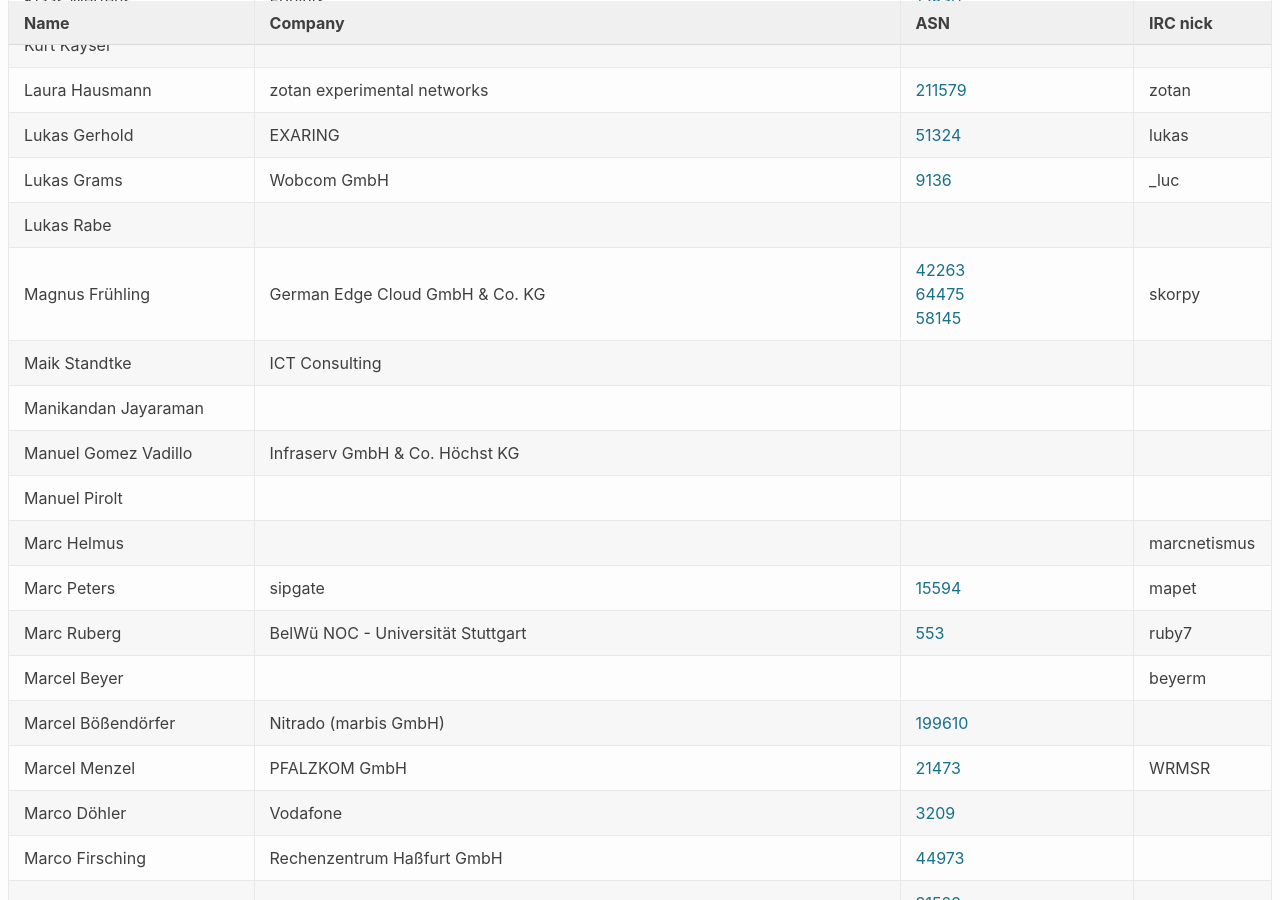
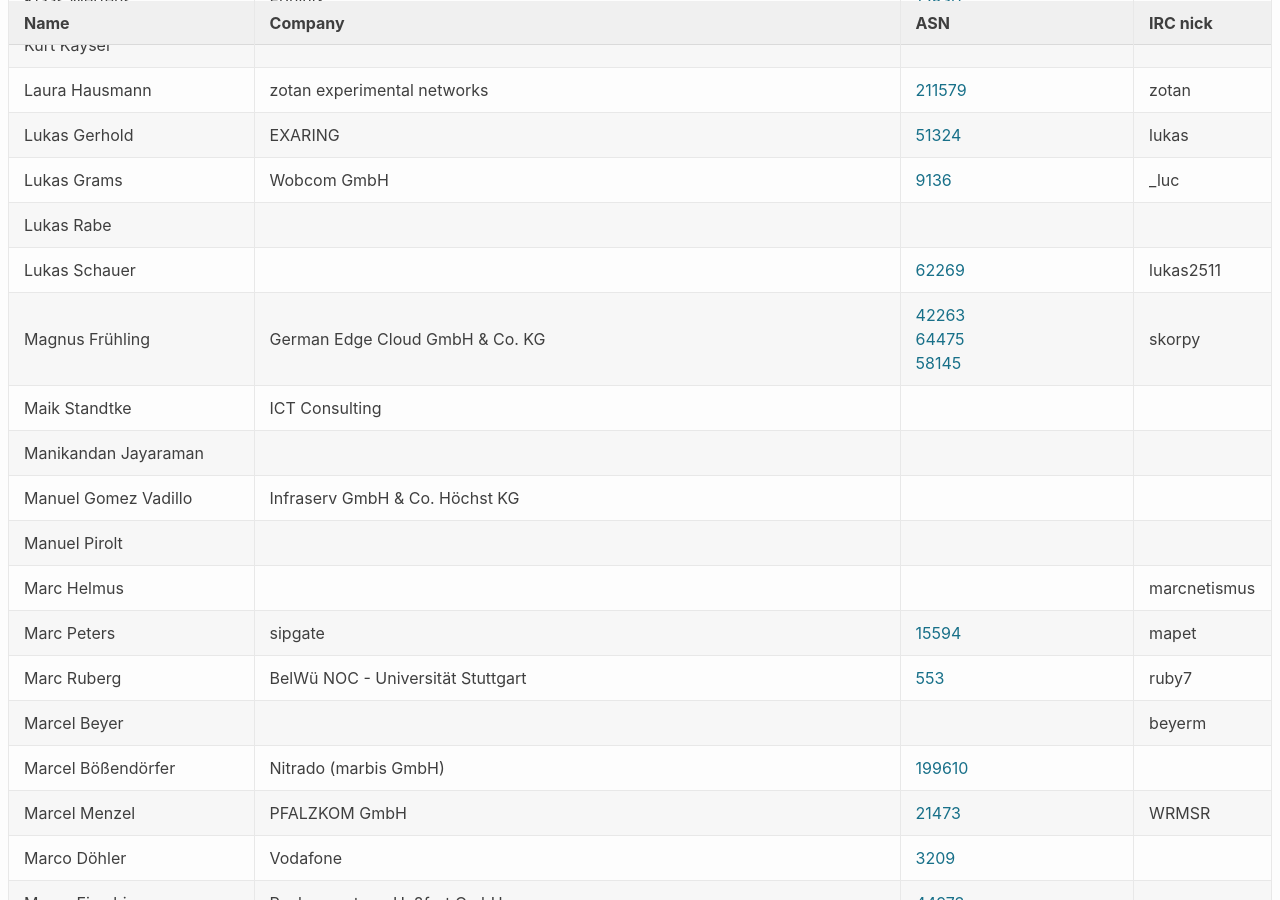
Before and after one commit to denog/pretix-attendeelist, a Jekyll site: the page built from denog13/index.markdown, in a window 1280 px wide and 900 px high, scrolled down 3592 px. Built offline with Jekyll 4.4.1, drawn with Linux system fonts in a browser that asks for light colours.

Commit message:
Latest data: Thu Sep 30 15:12:30 UTC 2021

```diff
--- a/_data/attendees_denog13.json
+++ b/_data/attendees_denog13.json
@@ -490,6 +490,12 @@
     "company": null,
     "irc": null,
     "asn": null
+  },
+  {
+    "name": "Lukas Schauer",
+    "company": null,
+    "irc": "lukas2511",
+    "asn": "62269"
   },
   {
     "name": "Magnus Frühling",
```
